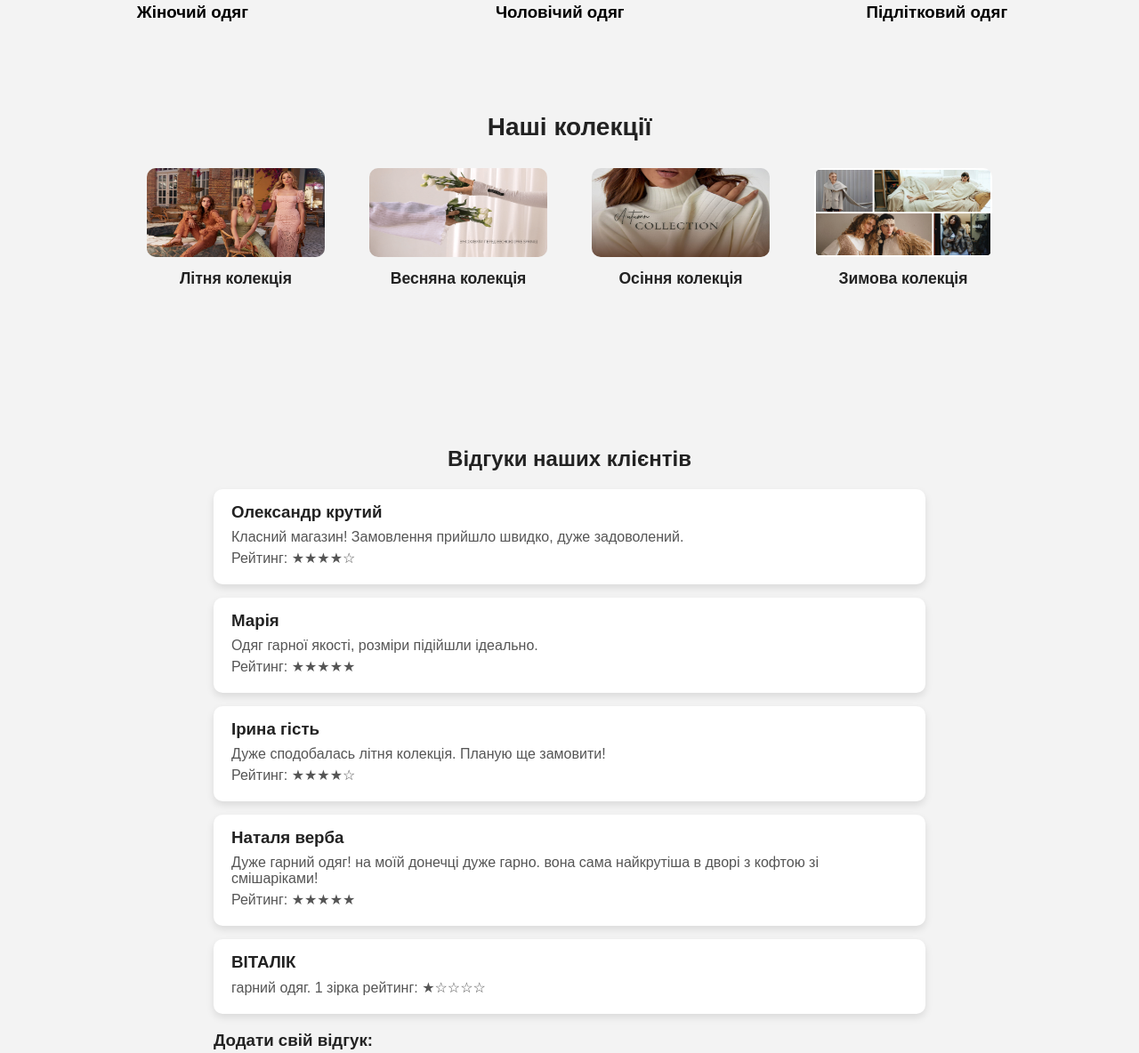
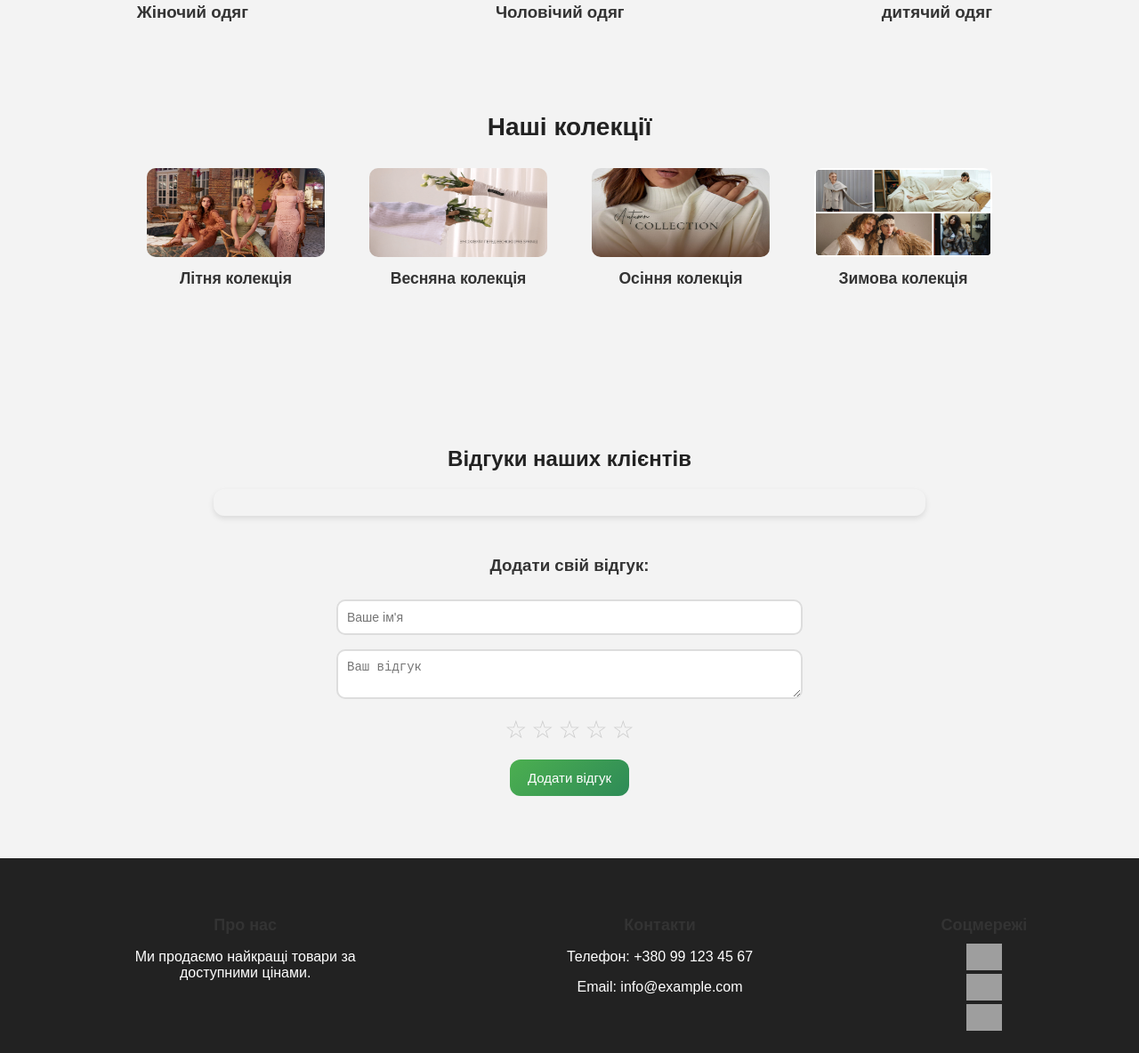
Before and after one commit to Kmirka/ClotheShop, a plain HTML site: page index.html in a window 1280 px wide. Shown: the part 1459-2643 px from the top of the page at 89% size. Drawn offline with nearby package versions, Linux system fonts and the light colour scheme; grey boxes are pictures that could not be loaded.

Commit message:
додала стилі до відгуків

```diff
--- a/index.css
+++ b/index.css
@@ -218,3 +218,148 @@ footer {
     margin: 5px 0;
     color: #555;
 }
+
+/* Стиль блоку відгуків */
+#reviewList {
+  margin: 20px 0;
+  padding: 15px;
+  /* background: #f8f9fa; */
+  border-radius: 12px;
+  box-shadow: 0 3px 6px rgba(0,0,0,0.1);
+}
+
+/* Заголовок */
+h3 {
+  font-family: Arial, sans-serif;
+  color: #333;
+  margin-top: 25px;
+}
+
+/* Поля вводу */
+#reviewName,
+#reviewText {
+  width: 100%;
+  max-width: 500px;
+  padding: 10px;
+  margin: 8px 0;
+  border: 2px solid #ddd;
+  border-radius: 10px;
+  font-size: 14px;
+  transition: 0.2s;
+}
+
+#reviewName:focus,
+#reviewText:focus {
+  border-color: #4CAF50;
+  outline: none;
+}
+
+/* Рейтинг зірок */
+#starRating {
+  margin: 10px 0;
+  font-size: 28px;
+  color: #ccc;
+  cursor: pointer;
+}
+
+#starRating span {
+  transition: color 0.2s, transform 0.2s;
+}
+
+#starRating span:hover,
+#starRating span:hover ~ span {
+  color: gold;
+  transform: scale(1.2);
+}
+
+/* Активна зірка */
+#starRating span.active {
+  color: gold;
+}
+
+/* Кнопка */
+button {
+  background: linear-gradient(135deg, #4CAF50, #2e8b57);
+  color: white;
+  border: none;
+  padding: 12px 20px;
+  border-radius: 12px;
+  font-size: 15px;
+  cursor: pointer;
+  transition: 0.3s;
+}
+
+button:hover {
+  background: linear-gradient(135deg, #45a049, #256d46);
+  transform: translateY(-2px);
+  box-shadow: 0 4px 8px rgba(0,0,0,0.2);
+}
+
+
+/* Рейтинг зірок */
+#starRating {
+  margin: 10px 0;
+  font-size: 28px;
+  color: #ccc;
+  cursor: pointer;
+  display: flex;         /* вирівнюємо зірки в ряд */
+  gap: 5px;
+}
+
+/* Загальний стиль зірок */
+#starRating span {
+  transition: color 0.2s, transform 0.2s;
+}
+
+/* При наведенні – зліва направо */
+#starRating span:hover,
+#starRating span:hover ~ span {
+  color: #ccc; /* прибираємо золото у тих, що праворуч */
+  transform: none;
+}
+
+/* Магія: коли наводимо на N-ту зірку, усі попередні теж золоті */
+#starRating span:nth-child(1):hover ~ span,
+#starRating span:nth-child(2):hover ~ span,
+#starRating span:nth-child(3):hover ~ span,
+#starRating span:nth-child(4):hover ~ span,
+#starRating span:nth-child(5):hover ~ span {
+  color: #ccc !important;
+}
+
+#starRating span:nth-child(1):hover {
+  color: gold;
+  transform: scale(1.2);
+}
+#starRating span:nth-child(2):hover,
+#starRating span:nth-child(2):hover ~ span:nth-child(-n+2) {
+  color: gold;
+  transform: scale(1.2);
+}
+#starRating span:nth-child(3):hover,
+#starRating span:nth-child(3):hover ~ span:nth-child(-n+3) {
+  color: gold;
+  transform: scale(1.2);
+}
+#starRating span:nth-child(4):hover,
+#starRating span:nth-child(4):hover ~ span:nth-child(-n+4) {
+  color: gold;
+  transform: scale(1.2);
+}
+#starRating span:nth-child(5):hover,
+#starRating span:nth-child(5):hover ~ span:nth-child(-n+5) {
+  color: gold;
+  transform: scale(1.2);
+}
+
+/* Активні зірки (після кліку) */
+#starRating span.active {
+  color: gold;
+}
+
+.addReview{
+  display: flex;
+  justify-content: center;
+  align-items: center;
+  flex-direction: column;
+}
--- a/index.html
+++ b/index.html
@@ -1,13 +1,11 @@
 <!DOCTYPE html>
 <html lang="en">
+
 <head>
     <meta charset="UTF-8" />
     <meta name="viewport" content="width=device-width, initial-scale=1.0" />
     <title>Document</title>
-    <link
-      href="https://fonts.googleapis.com/css2?family=Playfair+Display&display=swap"
-      rel="stylesheet"
-    />
+    <link href="https://fonts.googleapis.com/css2?family=Playfair+Display&display=swap" rel="stylesheet" />
     <link rel="stylesheet" href="./catalog.css" />
     <link rel="stylesheet" href="./index.css" />
 </head>
@@ -25,11 +23,7 @@
 
     <section class="hero">
         <div class="carousel-container">
-        <img
-          src="./images/qwerty1.jpg"
-          class="carousel-image active"
-          alt="Фото 1"
-        />
+            <img src="./images/qwerty1.jpg" class="carousel-image active" alt="Фото 1" />
             <img src="./images/qwerty2.jpg" class="carousel-image" alt="Фото 2" />
             <img src="./images/qwerty3.jpg" class="carousel-image" alt="Фото 3" />
         </div>
@@ -43,14 +37,12 @@
     <h2 style="text-align: center; margin-top: 40px; color: #222">
         Обирайте стиль за категорією
     </h2>
-    <p
-      style="
+    <p style="
         text-align: center;
         color: #555;
         max-width: 700px;
         margin: 0 auto 1px;
-      "
-    >
+      ">
         У нашому магазині ви знайдете найкращі колекції одягу для жінок, чоловіків
         та підлітків. Натискайте на категорію, щоб переглянути товари.
     </p>
@@ -68,7 +60,7 @@
 
         <a href="./catalog.html" class="category-item">
             <img src="./images/дитячий одяг.jpg" alt="Категорія 3" />
-        <h3>Підлітковий одяг</h3>
+            <h3>дитячий одяг</h3>
         </a>
     </section>
 
@@ -103,7 +95,7 @@
         <h2 style="text-align: center; margin-top: 50px">
             Відгуки наших клієнтів
         </h2>
-      <div class="review-card">
+        <!-- <div class="review-card">
         <h3>Олександр крутий</h3>
         <p>Класний магазин! Замовлення прийшло швидко, дуже задоволений.</p>
         <p>Рейтинг: ★★★★☆</p>
@@ -133,11 +125,11 @@
       <div class="review-card">
         <h3>ВІТАЛІК</h3>
         <p>гарний одяг. 1 зірка рейтинг: ★☆☆☆☆</p>
-      </div>
+      </div> -->
         <div id="reviewList">
             <!-- Тут будуть відгуки -->
         </div>
-
+        <div class="addReview">
             <h3>Додати свій відгук:</h3>
             <input type="text" id="reviewName" placeholder="Ваше ім'я" />
             <textarea id="reviewText" placeholder="Ваш відгук"></textarea>
@@ -151,6 +143,7 @@
             </div>
 
             <button onclick="addReview()">Додати відгук</button>
+        </div>
     </section>
     <footer>
         <div class="footer-container">
@@ -165,28 +158,19 @@
             </div>
             <div class="footer-section">
                 <h3>Соцмережі</h3>
-          <a href="#"
-            ><img
-              width="40px"
+                <a href="#"><img width="40px"
                         src="https://upload.wikimedia.org/wikipedia/commons/thumb/9/95/Instagram_logo_2022.svg/1200px-Instagram_logo_2022.svg.png"
-              alt="" /></a
-          ><br />
-          <a href="#"
-            ><img
-              width="40px"
+                        alt="" /></a><br />
+                <a href="#"><img width="40px"
                         src="https://www.google.com/url?sa=i&url=https%3A%2F%2Fru.freepik.com%2Ffree-photos-vectors%2F%25D1%2584%25D0%25B5%25D0%25B9%25D1%2581%25D0%25B1%25D1%2583%25D0%25BA-%25D0%25BF%25D0%25BD%25D0%25B3&psig=AOvVaw2gm6SLk3zHPIs0vQLLXxj3&ust=1754668401441000&source=images&cd=vfe&opi=89978449&ved=0CBUQjRxqFwoTCICAvqiH-Y4DFQAAAAAdAAAAABAE"
-              alt="" /></a
-          ><br />
-          <a href="#"
-            ><img
-              width="40px"
-              src="https://upload.wikimedia.org/wikipedia/commons/e/ef/Youtube_logo.png"
-              alt=""
-          /></a>
+                        alt="" /></a><br />
+                <a href="#"><img width="40px" src="https://upload.wikimedia.org/wikipedia/commons/e/ef/Youtube_logo.png"
+                        alt="" /></a>
             </div>
         </div>
         <p class="footer-bottom">© 2025 Всі права захищенні</p>
     </footer>
 </body>
 <script src="./main.js"></script>
+
 </html>
```
Lines whose indentation alone changed are shown as unchanged.
